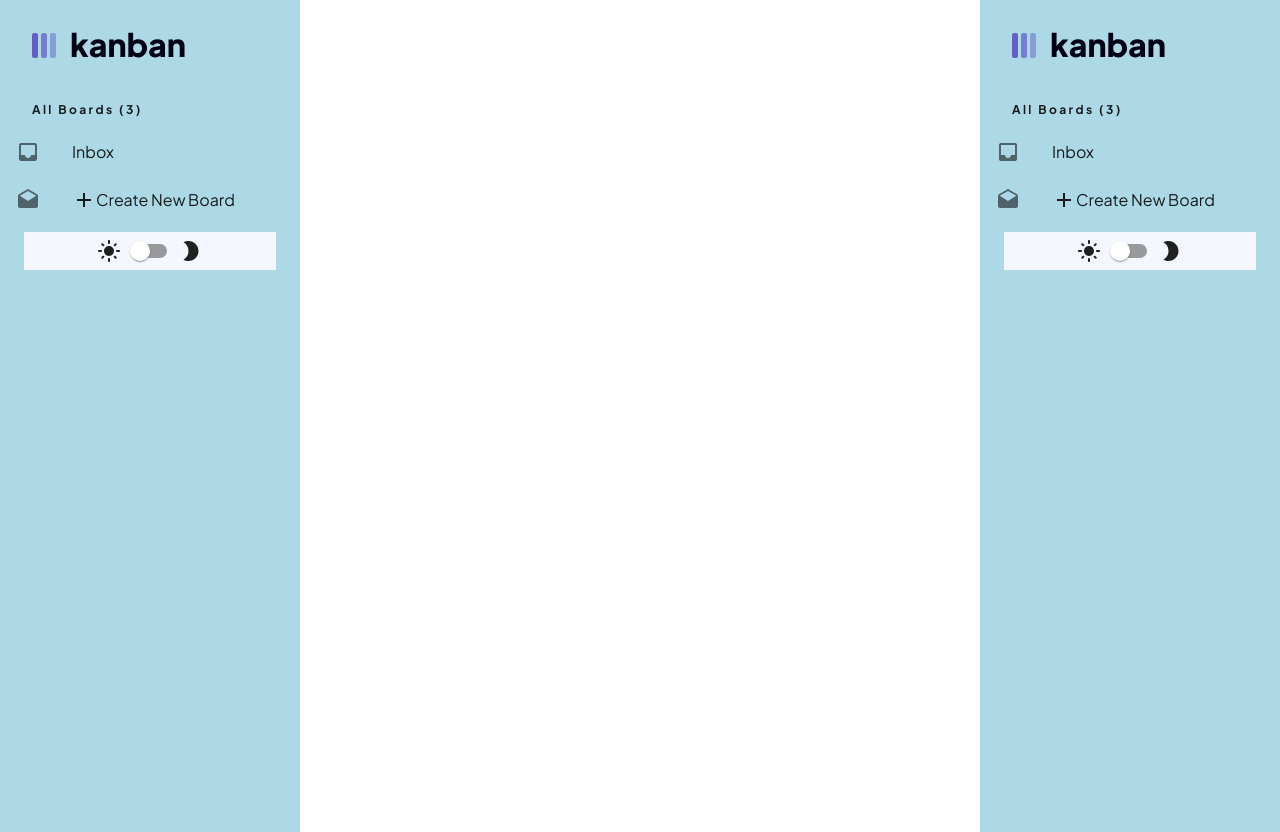
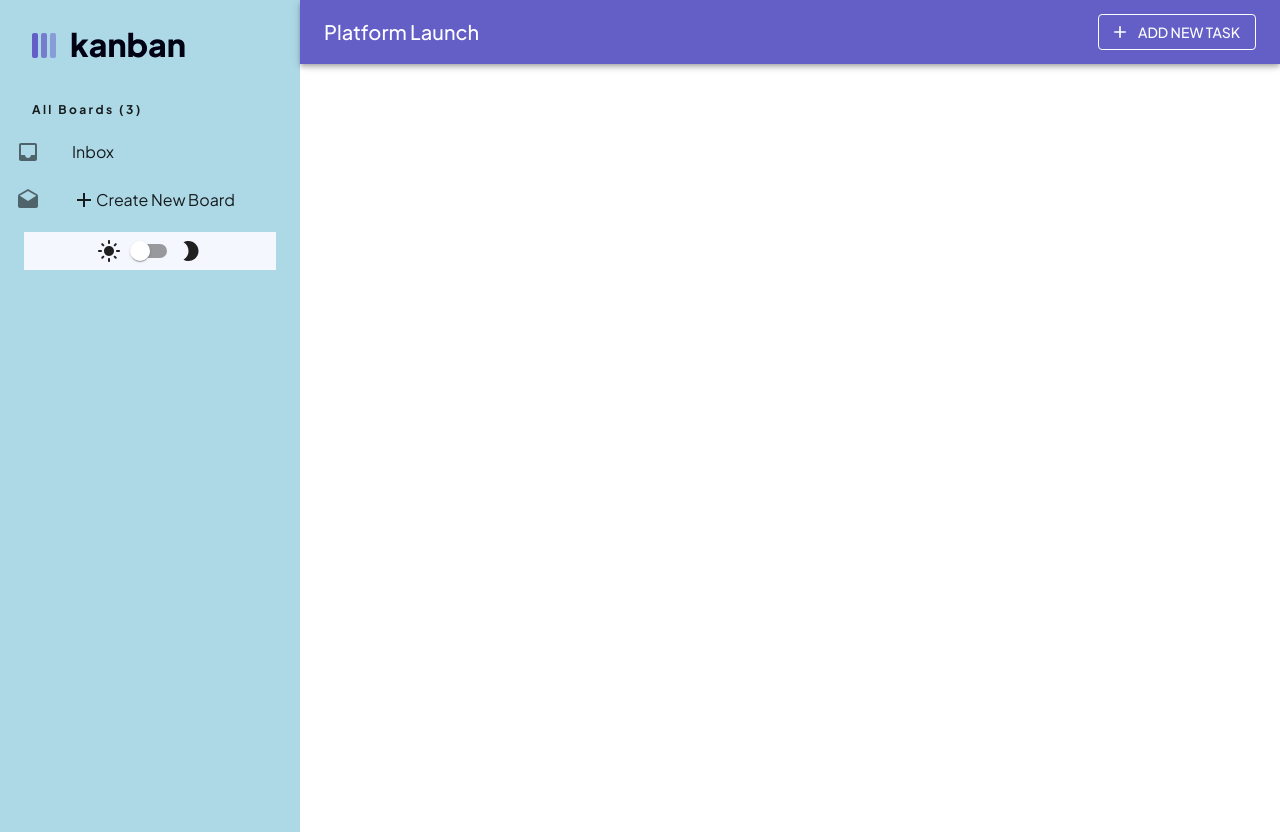
Before and after one commit to TommiKorhonen/taskmanager, a React (Create React App) app: page / in a window 1280 px wide. Built offline with nearby package versions, Linux system fonts and the light colour scheme.

Commit message:
add navbar

```diff
--- a/src/App.tsx
+++ b/src/App.tsx
@@ -2,6 +2,7 @@ import { createTheme, ThemeProvider } from "@mui/material/styles";
 import Stack from "@mui/material/Stack";
 import { CssBaseline } from "@mui/material";
 import Sidebar from "./components/navigation/Sidebar";
+import Navbar from "./components/navigation/Navbar";
 const theme = createTheme({
   components: {
     // Name of the component
@@ -37,13 +38,14 @@ const theme = createTheme({
   },
 });
 
+const sidebarWidth = 300;
 function App() {
   return (
     <ThemeProvider theme={theme}>
       <CssBaseline />
       <Stack direction="row" justifyContent="space-between">
-        <Sidebar />
-        <Sidebar />
+        <Navbar sidebarWidth={sidebarWidth} />
+        <Sidebar sidebarWidth={sidebarWidth} />
       </Stack>
     </ThemeProvider>
   );
--- /dev/null
+++ b/src/components/navigation/Navbar.tsx
@@ -0,0 +1,22 @@
+import React from "react";
+import AppBar from "@mui/material/AppBar";
+import Toolbar from "@mui/material/Toolbar";
+import Typography from "@mui/material/Typography";
+import Button from "@mui/material/Button";
+import AddIcon from "@mui/icons-material/Add";
+const Navbar = ({ sidebarWidth }: { sidebarWidth: number }) => {
+  return (
+    <AppBar sx={{ width: `calc(100% - ${sidebarWidth}px)` }}>
+      <Toolbar>
+        <Typography variant="h6" component="div" sx={{ flexGrow: 1 }}>
+          Platform Launch
+        </Typography>
+        <Button startIcon={<AddIcon />} variant="outlined" color="inherit">
+          Add New Task
+        </Button>
+      </Toolbar>
+    </AppBar>
+  );
+};
+
+export default Navbar;
--- a/src/components/navigation/Sidebar.tsx
+++ b/src/components/navigation/Sidebar.tsx
@@ -11,10 +11,10 @@ import LightModeIcon from "@mui/icons-material/LightMode";
 import ModeNightIcon from "@mui/icons-material/ModeNight";
 import Switch from "@mui/material/Switch";
 import AddIcon from "@mui/icons-material/Add";
-const Sidebar = () => {
+const Sidebar = ({ sidebarWidth }: { sidebarWidth: number }) => {
   return (
     <Box bgcolor="lightblue">
-      <Box height="100vh" width="300px">
+      <Box height="100vh" width={sidebarWidth}>
         <Box margin="32px">
           <img src="./assets/logo-dark.svg" alt="" />
         </Box>
```
